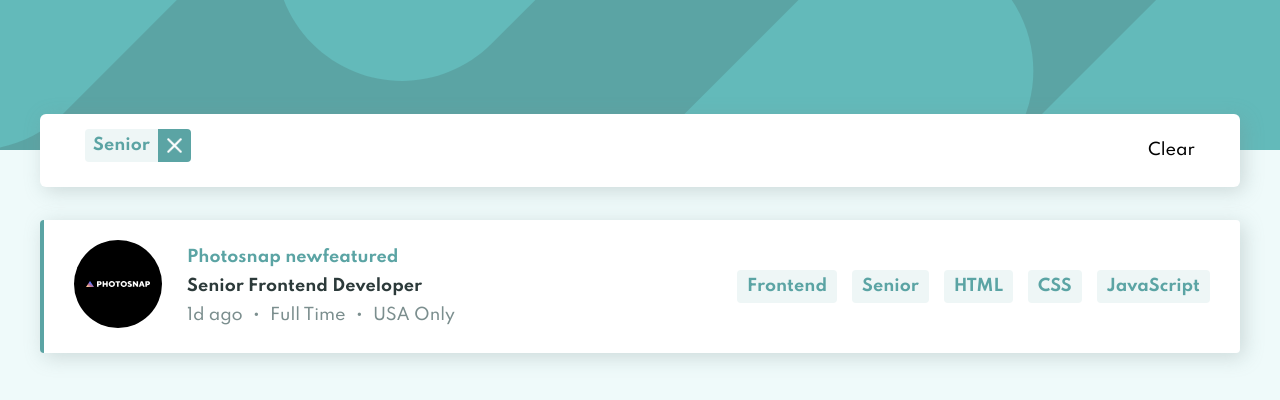
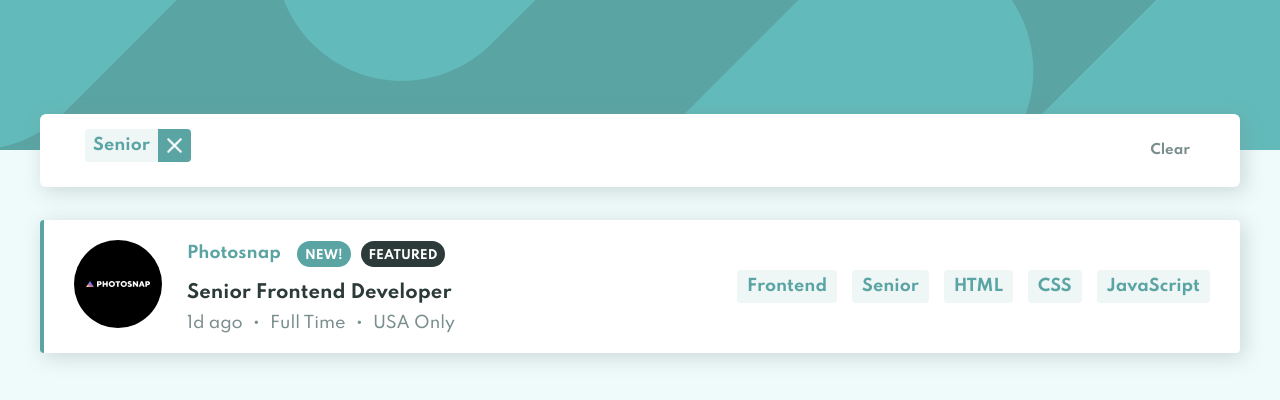
Before and after one commit to TomaszGa/react-job-listings, a React (Create React App) app: page / in a window 1280 px wide. Both pictures are taken after a click on the element "Senior". Shown: the top 400 px of the page. Built offline with nearby package versions, Linux system fonts and the light colour scheme.

Commit message:
style details, use more accessible html elements

```diff
--- a/src/components/FilterBar.js
+++ b/src/components/FilterBar.js
@@ -24,9 +24,9 @@ const FilterBar = ({ filters, clearFilters, removeFilter }) => {
               </div>
             ))}
           </div>
-          <div className="filter__clear" onClick={() => clearFilters()}>
+          <button className="filter__clear" onClick={() => clearFilters()}>
             Clear
-          </div>
+          </button>
         </div>
       </div>
     </div>
--- a/src/components/Job.js
+++ b/src/components/Job.js
@@ -6,12 +6,24 @@ const Job = ({ data, addTag, tagList }) => {
   return (
     <div className={`job-listing ${modifierClass ? modifierClass : ""}`}>
       <div className="job-listing__logo">
-        <img src={process.env.PUBLIC_URL + data.logo} />
+        <img
+          src={process.env.PUBLIC_URL + data.logo}
+          alt={`${data.company} Logo`}
+        />
       </div>
       <div className="job-listing__details">
         <div className="job-listing__company">
-          {data.company} {data.new ? <span>new</span> : null}
-          {data.featured ? <span>featured</span> : null}
+          {data.company}{" "}
+          {data.new ? (
+            <span className="job-listing__highlight job-listing__highlight--new">
+              <span>new!</span>
+            </span>
+          ) : null}
+          {data.featured ? (
+            <span className="job-listing__highlight job-listing__highlight--featured">
+              <span>featured</span>
+            </span>
+          ) : null}
         </div>
         <div className="job-listing__title">{data.position}</div>
         <div className="job-listing__meta">
--- a/src/scss/App.scss
+++ b/src/scss/App.scss
@@ -1,3 +1,4 @@
+$white: #fff;
 $primary: hsl(180, 29%, 50%);
 $gray-bg: hsl(180, 52%, 96%);
 $gray-filter: hsl(180, 31%, 95%);
--- a/src/scss/components/_filter.scss
+++ b/src/scss/components/_filter.scss
@@ -64,4 +64,17 @@
       background-color: $gray-dark-cyan;
     }
   }
+  &__clear {
+    color: $gray-cyan;
+    font-weight: $font-weight-bold;
+    font-family: inherit;
+    border: none;
+    background: none;
+    padding: 5px;
+    &:hover {
+      color: $primary;
+      text-decoration: underline;
+      cursor: pointer;
+    }
+  }
 }
--- a/src/scss/components/_jobs.scss
+++ b/src/scss/components/_jobs.scss
@@ -6,7 +6,7 @@
 .job-listing {
   display: flex;
   align-items: center;
-  background-color: #fff;
+  background-color: $white;
   padding: 20px 30px;
   margin-bottom: 24px;
   border-left: 4px solid transparent;
@@ -18,12 +18,41 @@
   &__company {
     color: $primary;
     font-weight: $font-weight-bold;
-    margin-bottom: 10px;
+    margin-bottom: 16px;
+    display: flex;
+    align-items: center;
+  }
+
+  &__highlight {
+    padding: 6px 8px;
+    border-radius: 15px;
+    text-transform: uppercase;
+    font-size: 12px;
+    span {
+      position: relative;
+      top: 2px;
+    }
+    &--new {
+      background: $primary;
+      color: $white;
+      margin-left: 16px;
+    }
+    &--featured {
+      background: $gray-dark-cyan;
+      color: $white;
+      margin-left: 10px;
+    }
   }
   &__title {
     font-weight: $font-weight-bold;
     color: $gray-dark-cyan;
     margin-bottom: 10px;
+    font-size: 18px;
+    transition: 0.2s;
+    &:hover {
+      color: $primary;
+      cursor: pointer;
+    }
   }
   &__logo {
     padding-right: 25px;
```
Also changed, not shown: src/App.js (+0 -9 lines).
